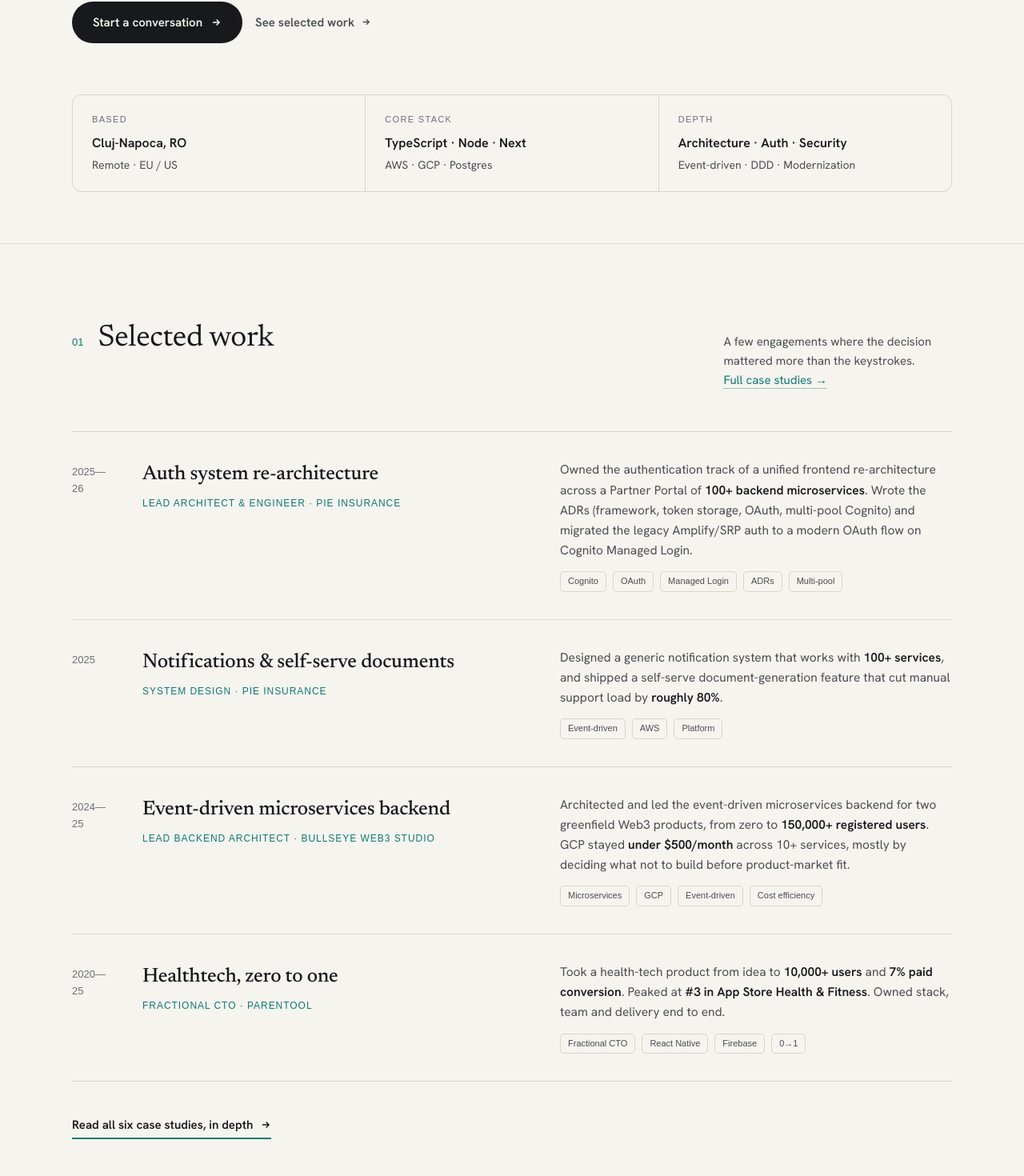
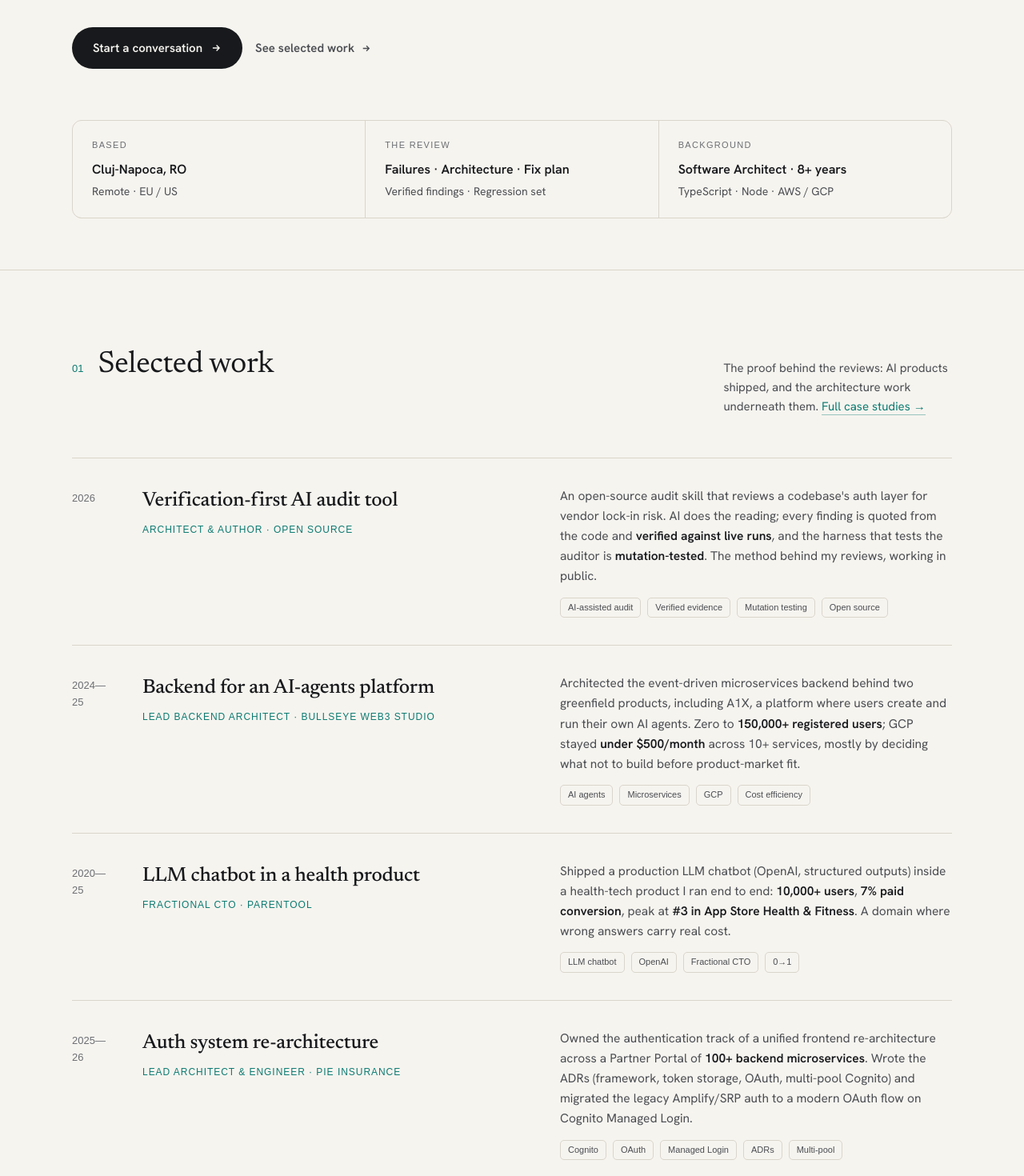
Before and after one commit to dragosbln/dbln-site, a Next.js app: page / in a window 1280 px wide. Shown: the part 747-2217 px from the top of the page at 80% size. Built offline with nearby package versions, Linux system fonts and the light colour scheme; a web font is replaced by a local one.

Commit message:
add landing page changes

```diff
--- a/src/content/site.ts
+++ b/src/content/site.ts
@@ -59,10 +59,10 @@
 };
 
 export const hero: Hero = {
-  eyebrow: "Independent Software Architect · Fractional CTO",
+  eyebrow: "AI Reliability · Independent reviews of LLM products",
   title:
-    "I help teams get the *expensive-to-reverse* decisions right, then build them.",
-  lede: "Eight years of architecture and platform work across insurance, Web3 and health-tech. I'm hired for judgment on the calls that are hard to undo: auth, data, system boundaries. And for the engineering to ship them.",
+    "I find where your AI product breaks, and the *design decisions* that let it break.",
+  lede: "Independent reviews for teams whose LLM feature is live but unmeasured. I reproduce failures from your real outputs, review the architecture around the model, and trace each one to the design decision behind it. Anything I can't verify stays out of the report.",
   actions: {
     primary: { label: "Start a conversation", href: "/#contact" },
     secondary: { label: "See selected work", href: "/#work" },
@@ -70,14 +70,14 @@
   meta: [
     { key: "Based", value: "Cluj-Napoca, RO", detail: "Remote · EU / US" },
     {
-      key: "Core stack",
-      value: "TypeScript · Node · Next",
-      detail: "AWS · GCP · Postgres",
+      key: "The review",
+      value: "Failures · Architecture · Fix plan",
+      detail: "Verified findings · Regression set",
     },
     {
-      key: "Depth",
-      value: "Architecture · Auth · Security",
-      detail: "Event-driven · DDD · Modernization",
+      key: "Background",
+      value: "Software Architect · 8+ years",
+      detail: "TypeScript · Node · AWS / GCP",
     },
   ],
 };
@@ -85,37 +85,37 @@
 export const work: WorkSection = {
   num: "01",
   title: "Selected work",
-  aside: "A few engagements where the decision mattered more than the keystrokes.",
+  aside: "The proof behind the reviews: AI products shipped, and the architecture work underneath them.",
   asideLink: { label: "Full case studies", href: "/work" },
   cta: { label: "Read all six case studies, in depth", href: "/work" },
   items: [
+    {
+      period: "2026",
+      title: "Verification-first AI audit tool",
+      role: "Architect & Author · Open source",
+      body: "An open-source audit skill that reviews a codebase's auth layer for vendor lock-in risk. AI does the reading; every finding is quoted from the code and **verified against live runs**, and the harness that tests the auditor is **mutation-tested**. The method behind my reviews, working in public.",
+      tags: ["AI-assisted audit", "Verified evidence", "Mutation testing", "Open source"],
+    },
+    {
+      period: "2024—25",
+      title: "Backend for an AI-agents platform",
+      role: "Lead Backend Architect · Bullseye Web3 Studio",
+      body: "Architected the event-driven microservices backend behind two greenfield products, including A1X, a platform where users create and run their own AI agents. Zero to **150,000+ registered users**; GCP stayed **under $500/month** across 10+ services, mostly by deciding what not to build before product-market fit.",
+      tags: ["AI agents", "Microservices", "GCP", "Cost efficiency"],
+    },
+    {
+      period: "2020—25",
+      title: "LLM chatbot in a health product",
+      role: "Fractional CTO · Parentool",
+      body: "Shipped a production LLM chatbot (OpenAI, structured outputs) inside a health-tech product I ran end to end: **10,000+ users**, **7% paid conversion**, peak at **#3 in App Store Health & Fitness**. A domain where wrong answers carry real cost.",
+      tags: ["LLM chatbot", "OpenAI", "Fractional CTO", "0→1"],
+    },
     {
       period: "2025—26",
       title: "Auth system re-architecture",
       role: "Lead Architect & Engineer · Pie Insurance",
       body: "Owned the authentication track of a unified frontend re-architecture across a Partner Portal of **100+ backend microservices**. Wrote the ADRs (framework, token storage, OAuth, multi-pool Cognito) and migrated the legacy Amplify/SRP auth to a modern OAuth flow on Cognito Managed Login.",
       tags: ["Cognito", "OAuth", "Managed Login", "ADRs", "Multi-pool"],
-    },
-    {
-      period: "2025",
-      title: "Notifications & self-serve documents",
-      role: "System Design · Pie Insurance",
-      body: "Designed a generic notification system that works with **100+ services**, and shipped a self-serve document-generation feature that cut manual support load by **roughly 80%**.",
-      tags: ["Event-driven", "AWS", "Platform"],
-    },
-    {
-      period: "2024—25",
-      title: "Event-driven microservices backend",
-      role: "Lead Backend Architect · Bullseye Web3 Studio",
-      body: "Architected and led the event-driven microservices backend for two greenfield Web3 products, from zero to **150,000+ registered users**. GCP stayed **under $500/month** across 10+ services, mostly by deciding what not to build before product-market fit.",
-      tags: ["Microservices", "GCP", "Event-driven", "Cost efficiency"],
-    },
-    {
-      period: "2020—25",
-      title: "Healthtech, zero to one",
-      role: "Fractional CTO · Parentool",
-      body: "Took a health-tech product from idea to **10,000+ users** and **7% paid conversion**. Peaked at **#3 in App Store Health & Fitness**. Owned stack, team and delivery end to end.",
-      tags: ["Fractional CTO", "React Native", "Firebase", "0→1"],
     },
   ],
 };
```
